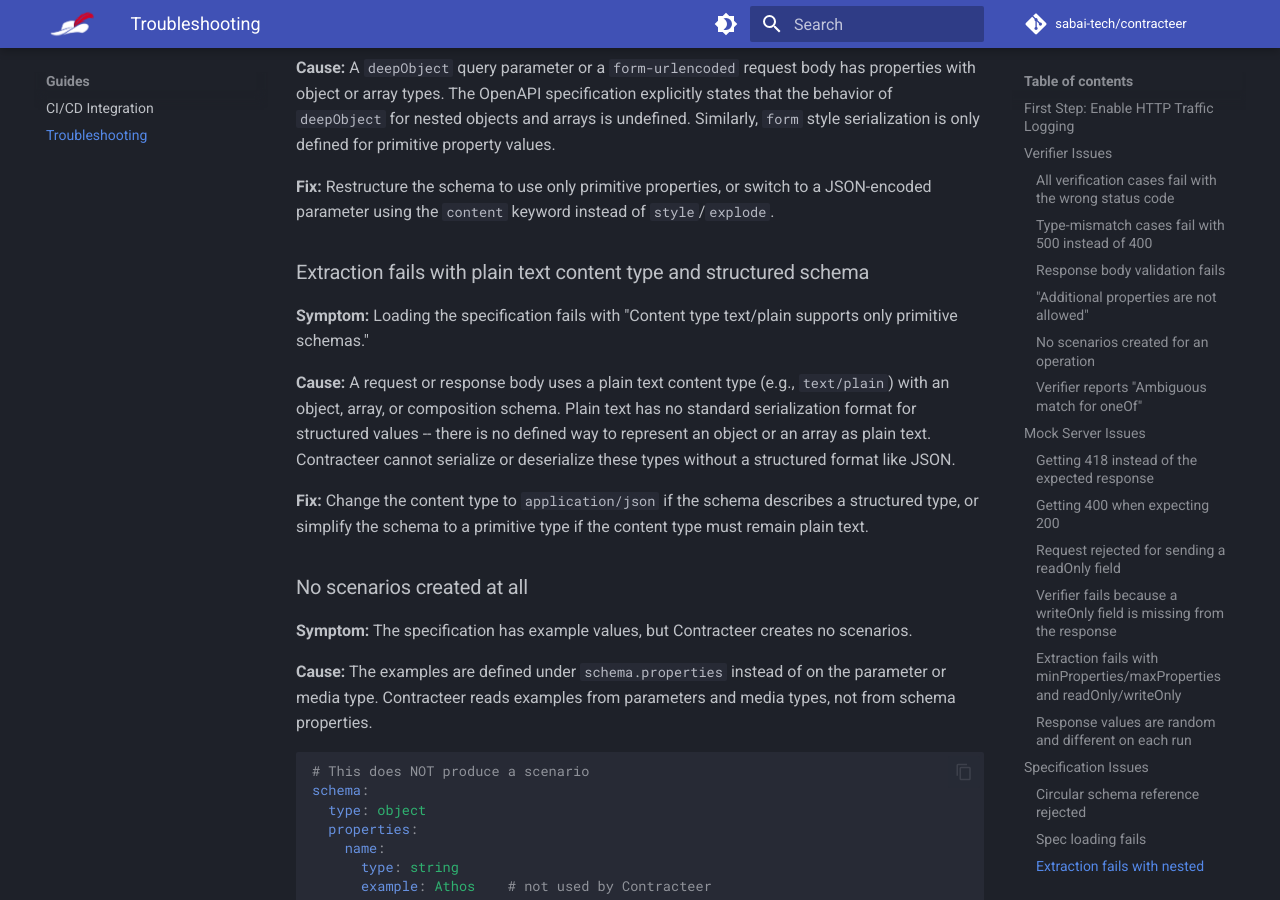
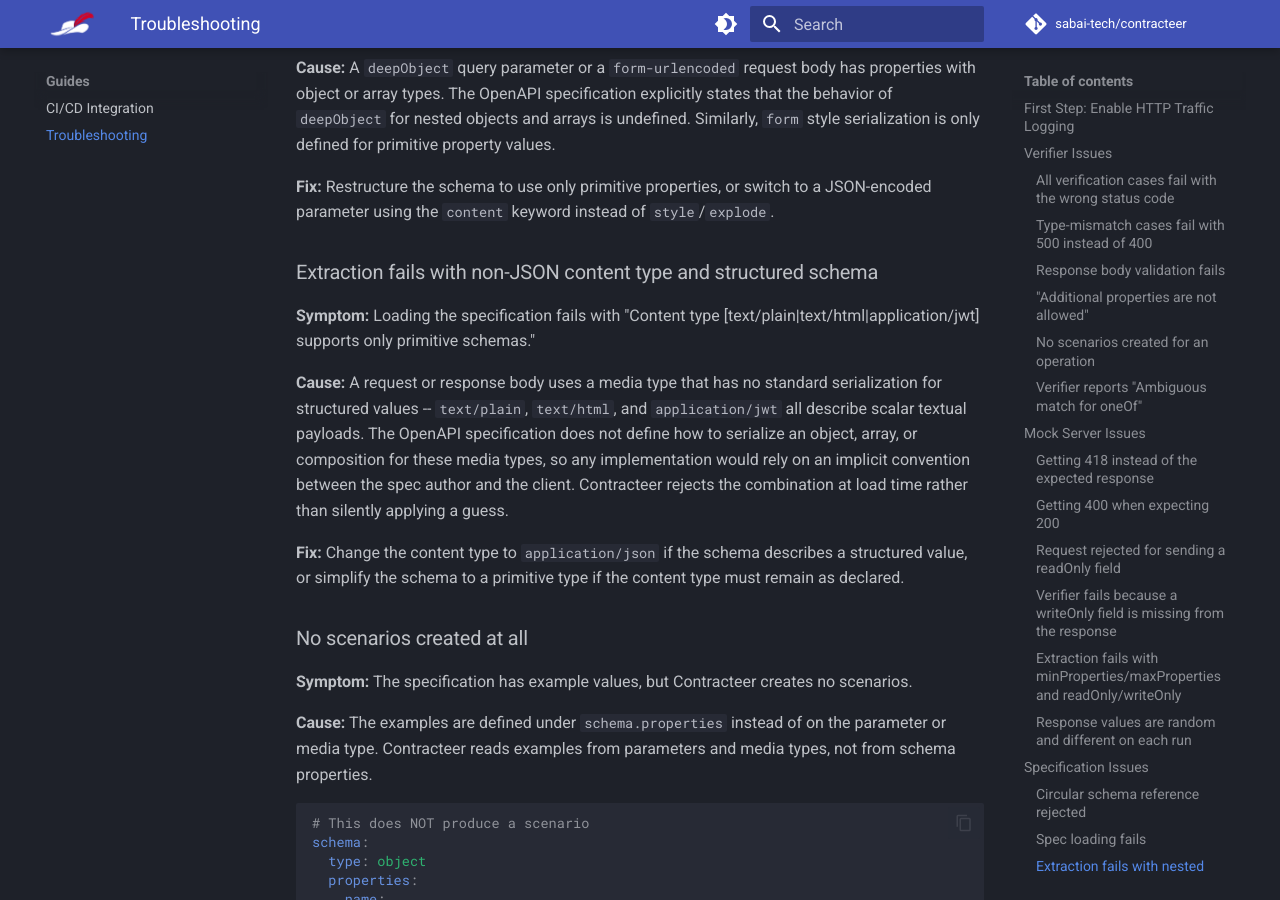
Before and after one commit to sabai-tech/contracteer, an MkDocs documentation site: the page built from docs/docs/guides/troubleshooting.md, in a window 1280 px wide and 900 px high, scrolled down 5585 px. Built offline with MkDocs 1.6.1 and Material for MkDocs 9.7.7, drawn with Linux system fonts in a browser that asks for light colours; comment, search, counter and statistics services are not loaded; the version menu is left out.

```diff
--- a/docs/docs/guides/troubleshooting.md
+++ b/docs/docs/guides/troubleshooting.md
@@ -220,15 +220,15 @@
 
 **Fix:** Restructure the schema to use only primitive properties, or switch to a JSON-encoded parameter using the `content` keyword instead of `style`/`explode`.
 
-### Extraction fails with plain text content type and structured schema
+### Extraction fails with non-JSON content type and structured schema
 
-**Symptom:** Loading the specification fails with "Content type text/plain supports only primitive schemas."
+**Symptom:** Loading the specification fails with "Content type [text/plain|text/html|application/jwt] supports only primitive schemas."
 
-**Cause:** A request or response body uses a plain text content type (e.g., `text/plain`) with an object, array, or composition schema.
-Plain text has no standard serialization format for structured values -- there is no defined way to represent an object or an array as plain text.
-Contracteer cannot serialize or deserialize these types without a structured format like JSON.
+**Cause:** A request or response body uses a media type that has no standard serialization for structured values -- `text/plain`, `text/html`, and `application/jwt` all describe scalar textual payloads.
+The OpenAPI specification does not define how to serialize an object, array, or composition for these media types, so any implementation would rely on an implicit convention between the spec author and the client.
+Contracteer rejects the combination at load time rather than silently applying a guess.
 
-**Fix:** Change the content type to `application/json` if the schema describes a structured type, or simplify the schema to a primitive type if the content type must remain plain text.
+**Fix:** Change the content type to `application/json` if the schema describes a structured value, or simplify the schema to a primitive type if the content type must remain as declared.
 
 ### No scenarios created at all
 
```
Also changed, not shown: docs/docs/concepts/openapi-coverage.md (+9 -9 lines), 8 other files.
